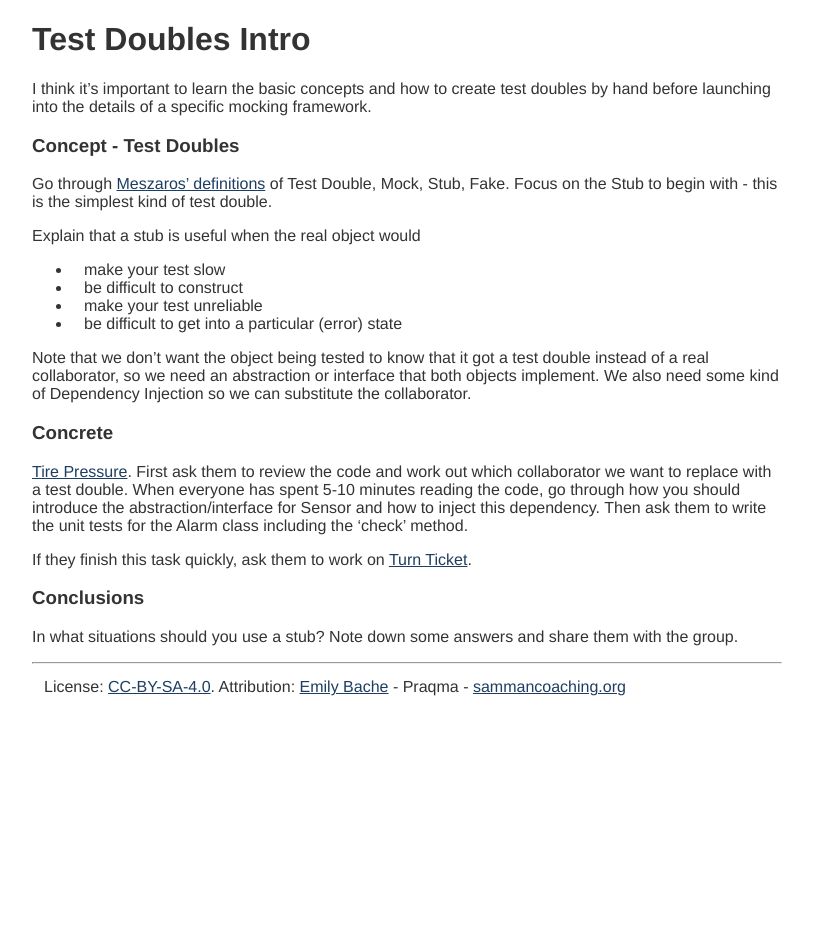
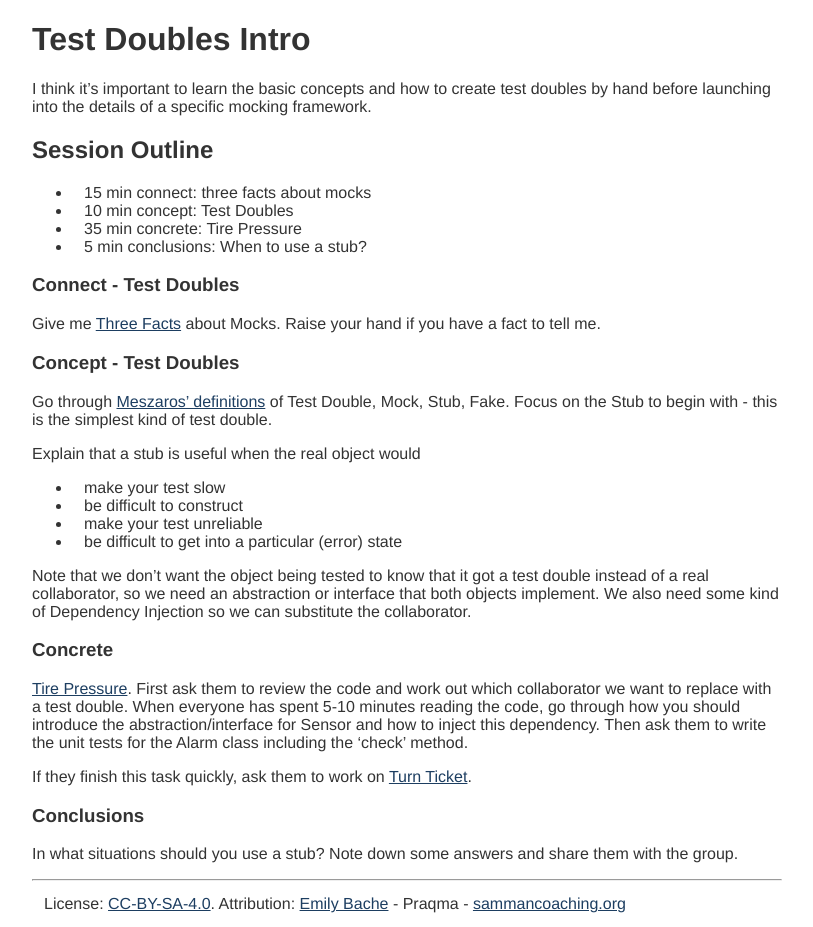
Before and after one commit to sammancoaching/website, a Jekyll site: the page built from _learning_hours/test_doubles/test_double_intro.md, in a window 1280 px wide. Shown: the whole page, without its empty margins (233-1046 px from the left). Built offline with Jekyll 4.4.1, drawn with Linux system fonts in a browser that asks for light colours; before the commit the page ends 900 px from its top, so only the background shows below that.

Commit message:
improve test doubles intro with connect

```diff
--- a/_learning_hours/test_doubles/test_double_intro.md
+++ b/_learning_hours/test_doubles/test_double_intro.md
@@ -9,6 +9,16 @@ affiliation: Praqma
 
 # Test Doubles Intro
 I think it's important to learn the basic concepts and how to create test doubles by hand before launching into the details of a specific mocking framework.
+
+## Session Outline
+
+* 15 min connect: three facts about mocks
+* 10 min concept: Test Doubles
+* 35 min concrete: Tire Pressure
+* 5 min conclusions: When to use a stub?
+
+### Connect - Test Doubles
+Give me [Three Facts](/activities/connect/three_facts.html) about Mocks. Raise your hand if you have a fact to tell me.
 
 ### Concept - Test Doubles
 Go through [Meszaros' definitions](http://xunitpatterns.com/Mocks,%20Fakes,%20Stubs%20and%20Dummies.html) of Test Double, Mock, Stub, Fake. Focus on the Stub to begin with - this is the simplest kind of test double.
```
Also changed, not shown: _activities/connect/three_facts.md (+1 -1 lines).
